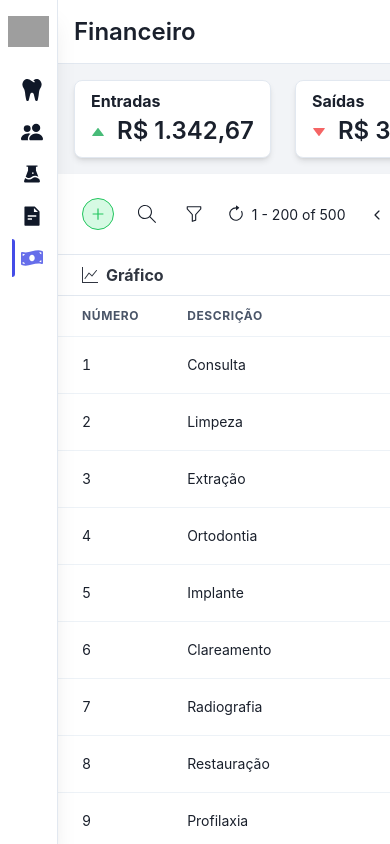
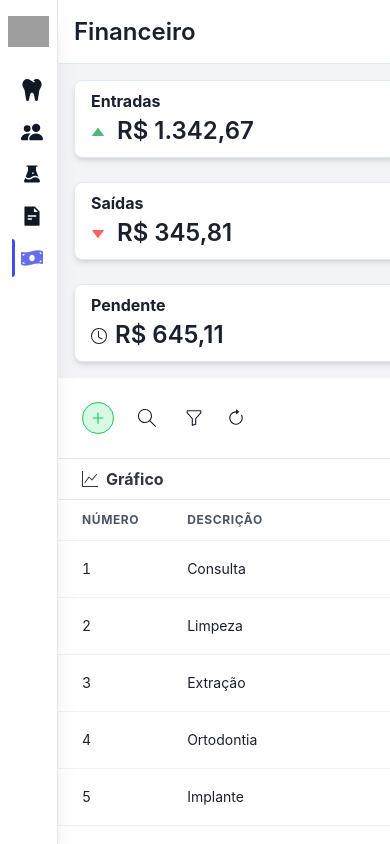
Before and after one commit to JacoGois/invetory-management, a React (Vite) app: page /financial in a window 390 px wide. Shown: the top 844 px of the page. Built offline with nearby package versions, Linux system fonts and the light colour scheme; no server answers; grey boxes are pictures that could not be loaded.

Commit message:
fix: resposividade

```diff
--- a/src/components/FilterTable.jsx
+++ b/src/components/FilterTable.jsx
@@ -67,7 +67,7 @@ export const FilterTable = ({
            <BsArrowClockwise size={18} />
          </Icon>
        </div>
-       <div className='flex items-center gap-4'>
+       <div className='hidden sm:flex items-center gap-4'>
         <p>1 - 200 of 500</p>
         <div className='flex items-center gap-2'>
         <Icon>
--- a/src/pages/Financial/components/ResumeFinancial.jsx
+++ b/src/pages/Financial/components/ResumeFinancial.jsx
@@ -15,7 +15,7 @@ export const ResumeFinancial = () => {
       variants={cardListVariant}
       animate='visible'
       initial='hidden'
-      className='p-3 flex items-center justify-between gap-4 md:gap-8'
+      className='p-3 flex items-center justify-between gap-4 md:gap-8 md:flex-row flex-col'
     >
         <motion.div variants={cardItemVariant} className='w-full'>
           <Stat className='flex items-center px-3 py-2 border shadow-md bg-surface rounded-lg'>
```
